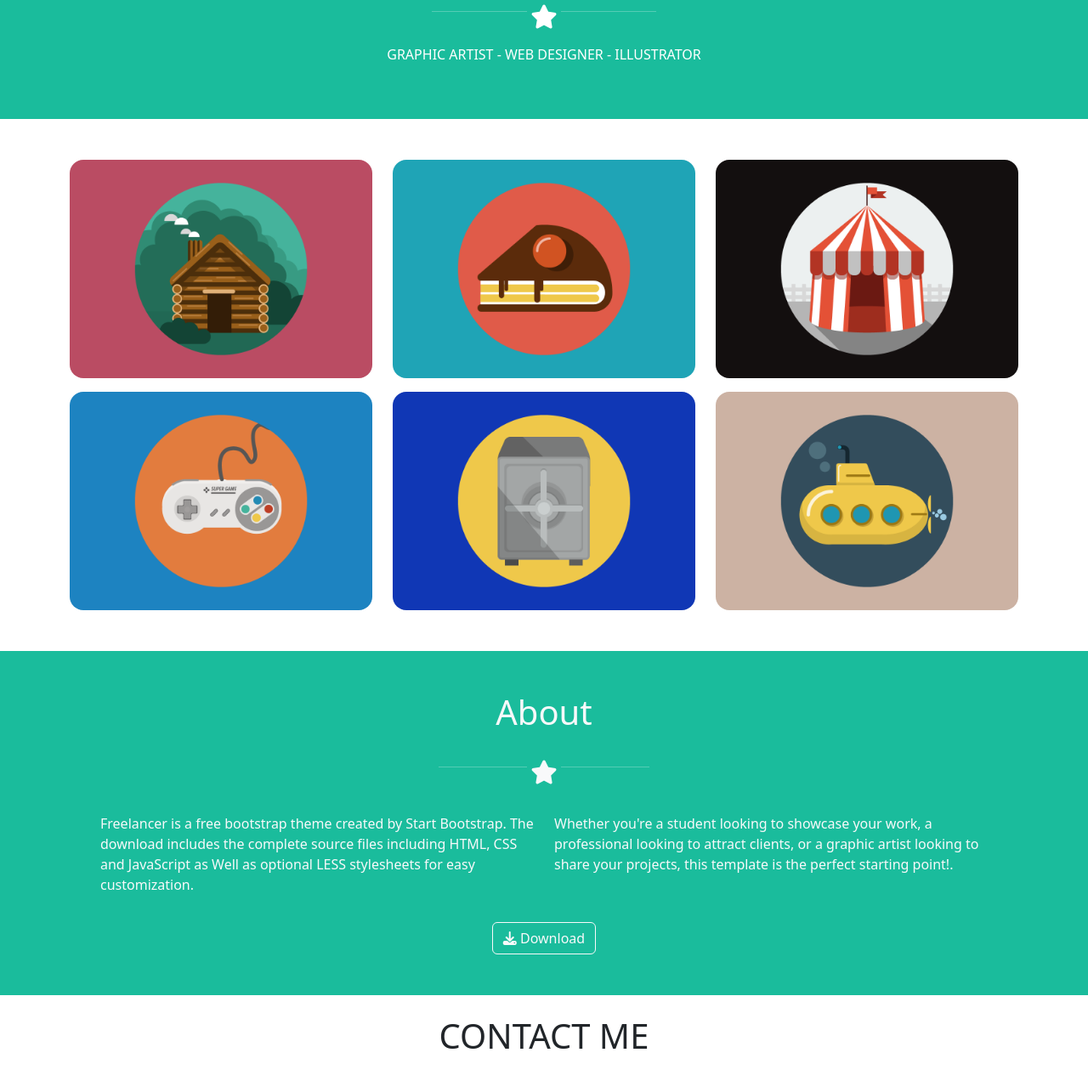
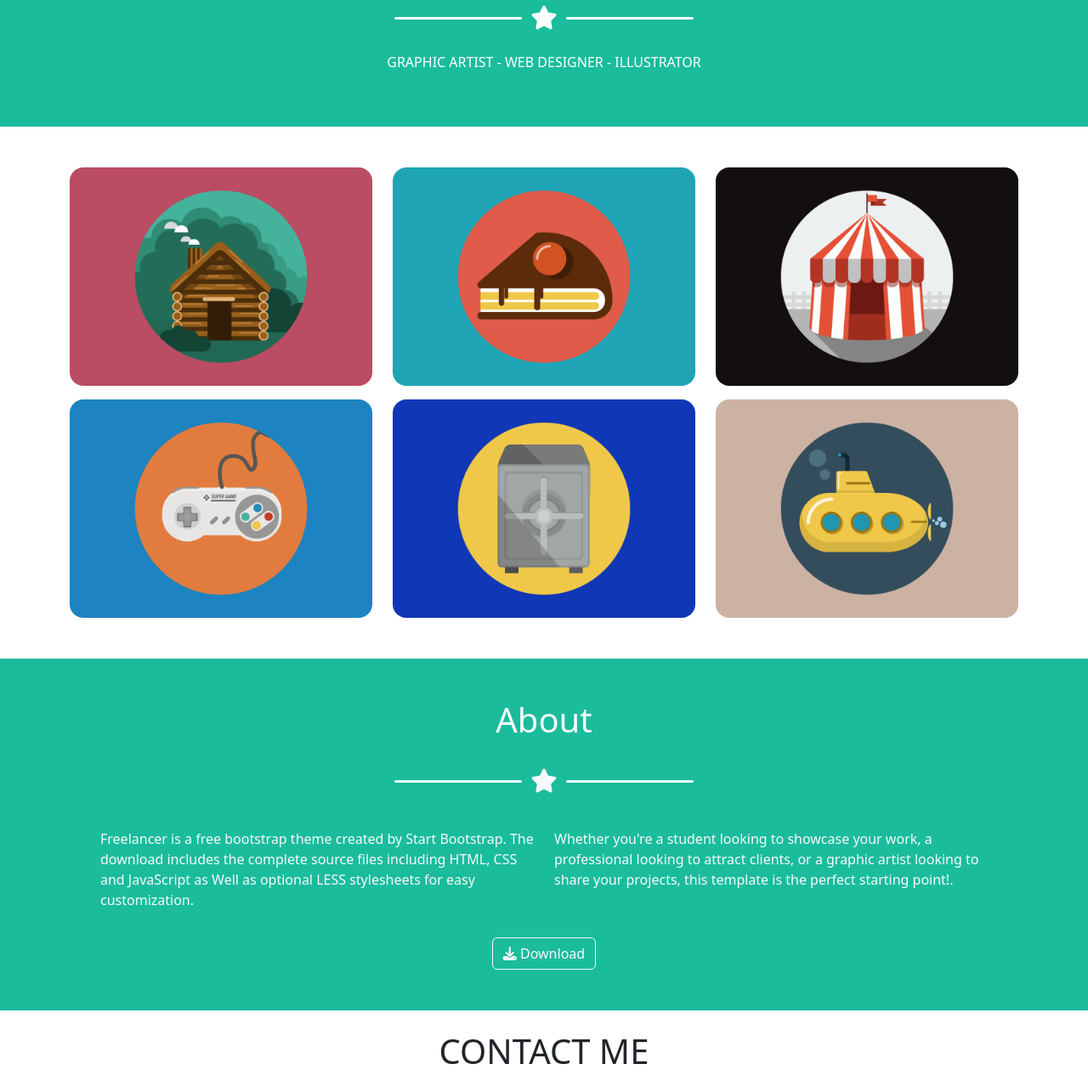
Before and after one commit to ElRafo92/html-css-bootstrap-freelancer, a plain HTML site: page index.html in a window 1280 px wide. Shown: the part 394-1666 px from the top of the page at 85% size. Drawn offline with nearby package versions, Linux system fonts and the light colour scheme.

Commit message:
stella fixed circles fixed

```diff
--- a/css/style.css
+++ b/css/style.css
@@ -127,15 +127,16 @@
       ================= */
 
       .circle {
-         height: 3.125rem;
-         width: 3.125rem;
-         border: 1px solid white;
+         height: 2.5rem;
+         width: 2.5rem;
+         border: 0.0625rem solid white;
          border-radius: 50%;
          margin: 0.625rem;
 
          display: flex;
          justify-content: center;
          align-items: center;
+         flex-shrink: 0;
       }
 
    /* ==========
@@ -147,6 +148,32 @@
       font-size: small;
    }
 
-#copyright i {
-   font-size: smaller;
-}
+   #copyright i {
+      font-size: smaller;
+   }
+
+   /* ==========
+       STELLA
+      ========== */
+
+   .separator {
+      display: flex;
+      align-items: center;
+      justify-content: center;
+      color: inherit;
+      margin: 30%;
+   }
+
+   .separator::before,.separator::after {
+      content: "";
+      display: block;
+      max-width: 9.375rem;
+      width: 100%;
+      height: 0.1875rem;
+      background-color: currentColor;
+      border-radius: 3px;
+   }
+
+   .separator i {
+      margin: 0.625rem;
+   }
--- a/index.html
+++ b/index.html
@@ -54,10 +54,8 @@
                             START BOOTSTRAP
                         </h1>
                     </div>
-                    <div class="align-middle my-3">
-                        <i class="fa-solid fa-horizontal-rule ms-with-10"><hr></i>
+                    <div class="align-middle my-3 separator">
                         <i class="fa-solid fa-star fs-3"></i>
-                        <i class="fa-solid fa-horizontal-rule ms-with-10"><hr></i>
                     </div>
                     <div class="ms-subtitle">
                         <P>
@@ -105,10 +103,8 @@
                     </div>
 
                     <div class="col-12 text-center">
-                        <div class="align-middle my-3">
-                            <i class="fa-solid fa-horizontal-rule ms-with-10"><hr></i>
+                        <div class="align-middle my-3 separator">
                             <i class="fa-solid fa-star fs-3"></i>
-                            <i class="fa-solid fa-horizontal-rule ms-with-10"><hr></i>
                         </div>
                     </div>
 
```
